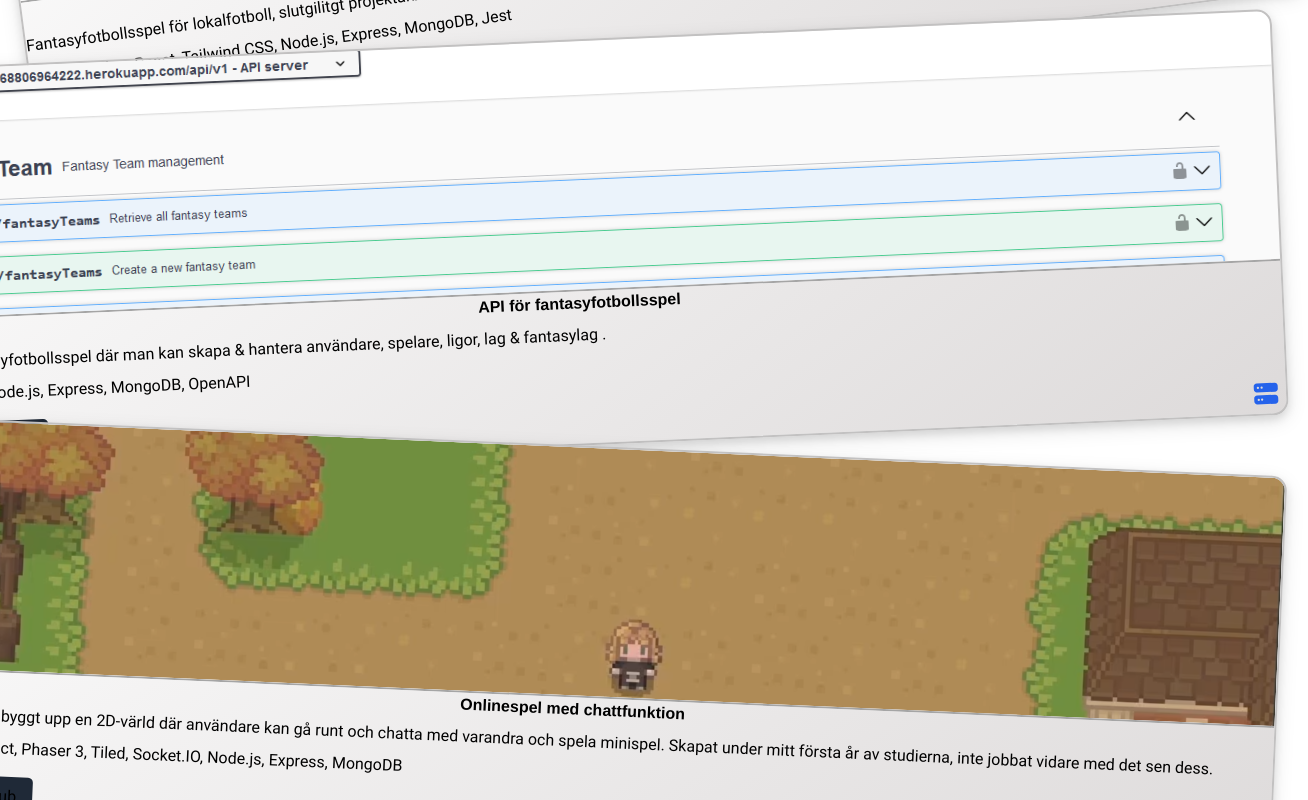
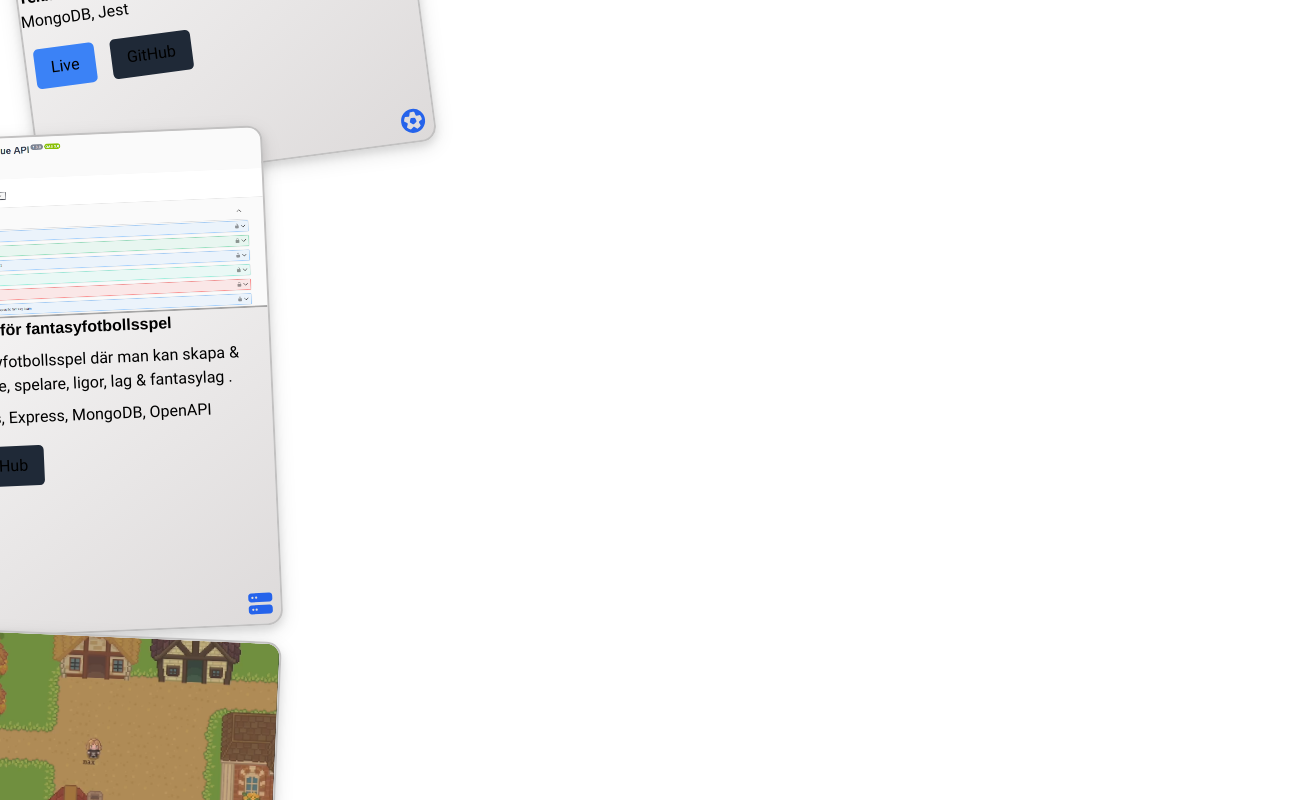
Before and after one commit to MaxGranberg/portfolio, a React (Create React App) app: page /projects in a window 1280 px wide. Shown: the part 480-1280 px from the top of the page, 1308 px wide, since content can reach past the window. Built offline with nearby package versions, Linux system fonts and the light colour scheme.

Commit message:
update some css

```diff
--- a/src/components/About.css
+++ b/src/components/About.css
@@ -26,6 +26,18 @@
   height: 90%;
   backface-visibility: hidden;
   border-radius: 10px;
+}
+
+.card-back ul {
+  list-style-type: disc;
+  text-align: left;
+  display: grid;
+  grid-template-columns: repeat(2, 1fr);
+
+}
+
+.card-back li {
+  margin-bottom: 5px;
 }
 
 .card-front {
--- a/src/components/About.jsx
+++ b/src/components/About.jsx
@@ -18,7 +18,23 @@ const milestones = [
   {
     icon: <FaLaptopCode />,
     title: 'Tekniker & Verktyg',
-    description: 'JavaScript | HTML | CSS | TailwindCSS | Bootstrap | React | Node.JS | Express | MongoDB | MySQL | Java | Python | GIT | Agil utveckling | REST |',
+    description: [
+      'JavaScript',
+      'HTML',
+      'CSS',
+      'TailwindCSS',
+      'Bootstrap',
+      'React',
+      'Node.JS',
+      'Express',
+      'MongoDB',
+      'MySQL',
+      'Java',
+      'Python',
+      'GIT',
+      'Agil utveckling',
+      'REST',
+    ],
     date: 'Några av de tekniker & verktyg jag jobbat med under min utbildning & projekt.',
   },
   {
@@ -52,7 +68,15 @@ const About = () => {
                 </div>
                 <div className="card-back p-6 rounded-lg shadow-lg flex flex-col items-center text-white">
                   <h3 className="text-xl font-bold mb-2 text-center">{milestone.title}</h3>
-                  <p className="text-sm text-center">{milestone.description}</p>
+                  {Array.isArray(milestone.description) ? (
+                    <ul className="text-sm text-center">
+                      {milestone.description.map((item, idx) => (
+                        <li key={idx}>{item}</li>
+                      ))}
+                    </ul>
+                  ) : (
+                    <p className="text-sm text-center">{milestone.description}</p>
+                  )}
                 </div>
               </div>
             </div>
--- a/src/components/Projects.css
+++ b/src/components/Projects.css
@@ -8,6 +8,8 @@
   background: linear-gradient(145deg, #ffffff, #dddada);
   overflow: hidden;
   z-index: 1; /* Ensure the card is above other elements */
+  height: 500px;
+  width: 400px;
 }
 
 .playing-card:hover {
@@ -21,7 +23,7 @@
   border-top-right-radius: 13px;
   object-fit: cover;
   width: 100%;
-  height: 250px; /* Fixed height for consistent look */
+  height: 180px; /* Fixed height for consistent look */
 }
 
 .playing-card h2 {
@@ -112,7 +114,6 @@
 /* Responsive Styles */
 @media (max-width: 768px) {
   .playing-card {
-
     width: 90%;
     transform: none !important; /* Remove the angle effect */
     margin-bottom: 24px;
--- a/src/components/Projects.jsx
+++ b/src/components/Projects.jsx
@@ -23,8 +23,8 @@ const projects = [
     icon: faServer,
   },
   {
-    title: 'Onlinespel med chattfunktion',
-    description: 'Onlinespel där jag byggt upp en 2D-värld där användare kan gå runt och chatta med varandra och spela minispel. Skapat under mitt första år av studierna, inte jobbat vidare med det sen dess.',
+    title: 'Onlinespel med chatt',
+    description: 'Onlinespel där jag byggt upp en 2D-värld där användare kan gå runt och chatta med varandra och spela minispel. Skapat under mitt första år av studierna.',
     technologies: ['React', 'Phaser 3', 'Tiled', 'Socket.IO', 'Node.js', 'Express', 'MongoDB'],
     image: '/ff.png',
     liveLink: 'https://fellowshipfields.netlify.app/',
@@ -34,7 +34,7 @@ const projects = [
   {
     title: 'The Color Game',
     description: 'Ett kul litet spel där användarens RGB kunskaper sätts på prov. Skapade ett NPM paket som jag sedan använde mig av när jag byggde spelet.',
-    technologies: ['Vanilla JavaScript', 'HTML', 'CSS'],
+    technologies: ['JavaScript', 'HTML', 'CSS'],
     image: '/rgb-game.png',
     liveLink: 'https://thergbcolorgame.netlify.app/',
     repoLink: 'https://github.com/MaxGranberg/TheColorGame',
@@ -53,7 +53,7 @@ const Projects = () => {
 
   return (
     <div className="flex flex-col items-center min-h-screen p-8">
-      <div className="max-w-6xl w-full mt-8">
+      <div className="max-w-6xl w-full">
         <div className="flex justify-center space-x-4 ">
           {projects.map((project, index) => (
             <div
@@ -73,7 +73,7 @@ const Projects = () => {
               <h2 className="text-2xl font-bold mb-2 text-gray-900">{project.title}</h2>
               <p className="text-gray-700 mb-4">{project.description}</p>
               <p className="text-gray-600 mb-4">
-                <strong>Technologies:</strong> {project.technologies.join(', ')}
+                <strong>Tekniker:</strong> {project.technologies.join(', ')}
               </p>
               <div className="flex space-x-4">
                 <a
```
